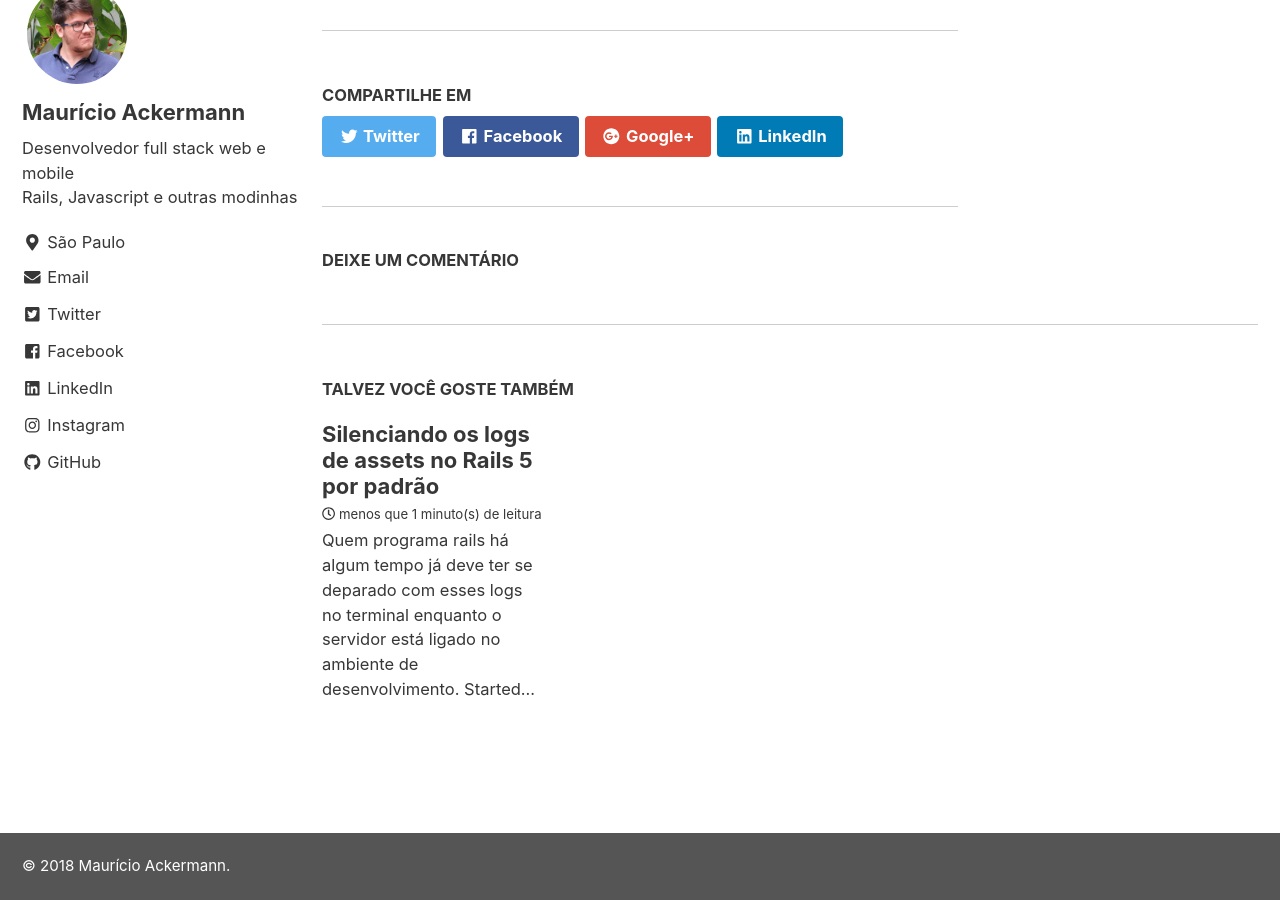
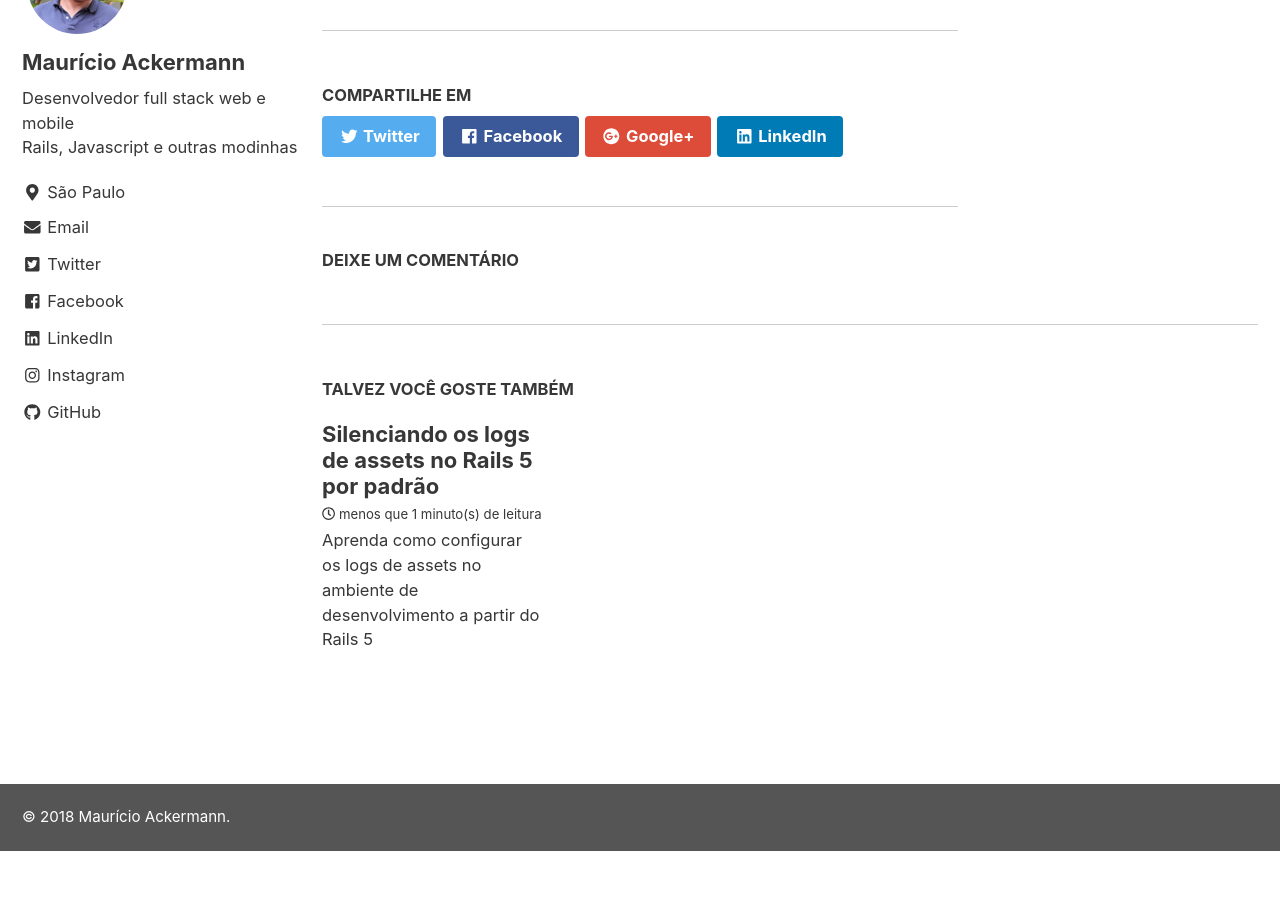
Before and after one commit to mbackermann/blog-mauricio, a Jekyll site: the page built from _posts/2018-04-19-como-silenciar-os-assets-no-rails-5-como-default.md, in a window 1280 px wide and 900 px high, scrolled down 1205 px. Built offline with Jekyll 4.4.1, drawn with Linux system fonts in a browser that asks for light colours; nearby versions of some CDN libraries; comment, search, counter and statistics services are not loaded; after the commit the page ends 2055 px from its top, so only the background shows below that.

Commit message:
added exceprt to first post

```diff
--- a/_posts/2018-04-19-como-silenciar-os-assets-no-rails-5-como-default.md
+++ b/_posts/2018-04-19-como-silenciar-os-assets-no-rails-5-como-default.md
@@ -1,5 +1,6 @@
 ---
 title: "Silenciando os logs de assets no Rails 5 por padrão"
+excerpt: "Aprenda como configurar os logs de assets no ambiente de desenvolvimento a partir do Rails 5"
 categories:
   - ruby on rails
 tags:
```
